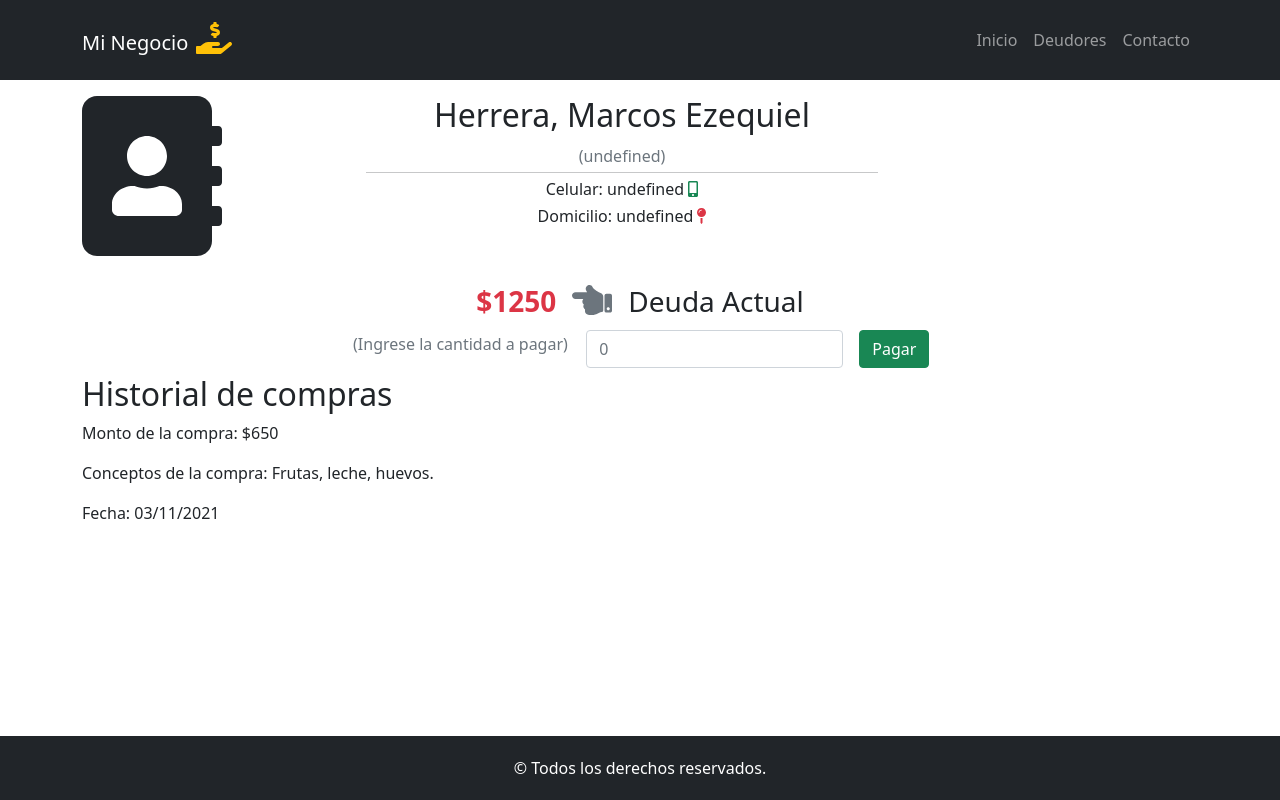
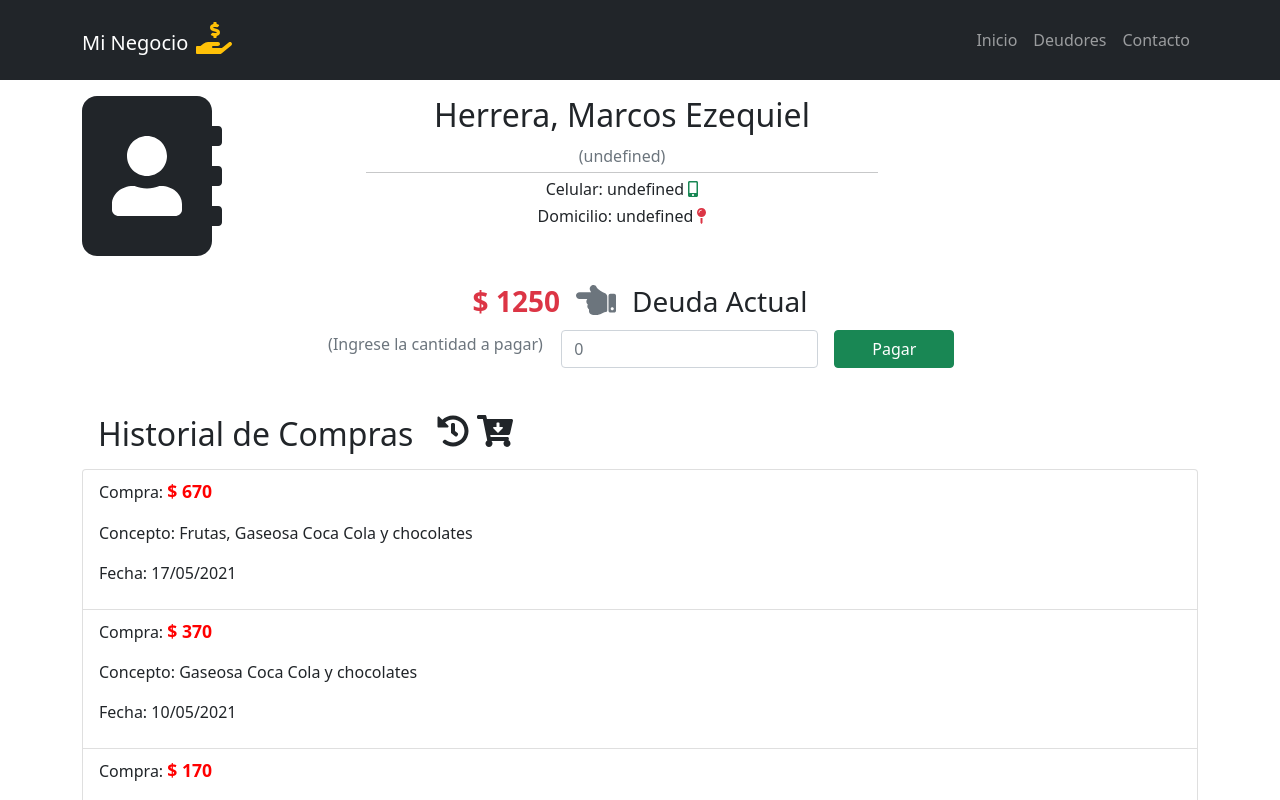
Before and after one commit to marcosihe/react-sdd, a React (Create React App) app: page /deudores/detalles/1 in a window 1280 px wide. Shown: the top 800 px of the page. Built offline with nearby package versions, Linux system fonts and the light colour scheme; data requests are answered from the project's data file.

Commit message:
Agregar maquetado del historial de compras y refactorizar estilos de CustomerDetails

```diff
--- a/db.json
+++ b/db.json
@@ -10,15 +10,21 @@
       "history": {
         "operation_1": {
           "debt": 120,
-          "concept": "Frutas: bananas y naranjas"
+          "concept": "Frutas: bananas y naranjas",
+          "date": "",
+          "id": 1
         },
         "operation_2": {
           "debt": 620,
-          "concept": "Frutas, leche y 1 bandeja de huevos"
+          "concept": "Frutas, leche y 1 bandeja de huevos",
+          "date": "",
+          "id": 2
         },
         "operation_3": {
           "debt": 370,
-          "concept": "Frutas, Gaseosa Coca Cola y chocolates"
+          "concept": "Frutas, Gaseosa Coca Cola y chocolates",
+          "date": "",
+          "id": 3
         }
       },
       "id": 1
@@ -33,15 +39,21 @@
       "history": {
         "operation_1": {
           "debt": 220,
-          "concept": "Coca Cola"
+          "concept": "Coca Cola",
+          "date": "",
+          "id": 1
         },
         "operation_2": {
           "debt": 120,
-          "concept": "Leche"
+          "concept": "Leche",
+          "date": "",
+          "id": 2
         },
         "operation_3": {
           "debt": 700,
-          "concept": "Fernet"
+          "concept": "Fernet",
+          "date": "",
+          "id": 3
         }
       },
       "id": 2
@@ -56,104 +68,18 @@
       "history": {
         "operation_1": {
           "debt": 300,
-          "concept": "Frutas y verduras"
+          "concept": "Frutas y verduras",
+          "date": "",
+          "id": 1
         },
         "operation_2": {
           "debt": 600,
-          "concept": "Salame, queso, aceitunas y pre-pizzas"
+          "concept": "Salame, queso, aceitunas y pre-pizzas",
+          "date": "",
+          "id": 2
         }
       },
       "id": 3
-    },
-    {
-      "name": "Marcos Ezequiel",
-      "lastName": "Herrera",
-      "nickName": "maicos",
-      "phoneNumber": "3816703322",
-      "currentDebt": 0,
-      "address": "General Paz 544",
-      "history": {},
-      "id": 4
-    },
-    {
-      "name": "Lucia",
-      "lastName": "Salgado",
-      "nickName": "Chicha",
-      "phoneNumber": "3815126595",
-      "currentDebt": 0,
-      "address": "Mario Bravo 1612",
-      "history": {},
-      "id": 5
-    },
-    {
-      "name": "Pedro",
-      "lastName": "Iramain",
-      "nickName": "Pepe",
-      "phoneNumber": "3813524516",
-      "currentDebt": 0,
-      "address": "Honduras 1205",
-      "history": {},
-      "id": 6
-    },
-    {
-      "name": "Jose",
-      "lastName": "Lopez",
-      "nickName": "Caña",
-      "phoneNumber": "3815529297",
-      "currentDebt": 0,
-      "address": "Mario Bravo 644, San Miguel de Tucumán, Tucumán, Argentina.",
-      "history": {},
-      "id": 7
-    },
-    {
-      "name": "Estela",
-      "lastName": "Carmen",
-      "nickName": "Porota",
-      "phoneNumber": "3813211258",
-      "currentDebt": 0,
-      "address": "Pje sin nombre 1234",
-      "history": {},
-      "id": 8
-    },
-    {
-      "name": "Florencia",
-      "lastName": "Padilla",
-      "nickName": "Flopi",
-      "phoneNumber": "3816554488",
-      "currentDebt": 0,
-      "address": "Maipu 405",
-      "history": {},
-      "id": 9
-    },
-    {
-      "name": "Sofia",
-      "lastName": "Ferrazzano",
-      "nickName": "Sofi",
-      "phoneNumber": "3816224488",
-      "currentDebt": 0,
-      "address": "Belgrano 1451",
-      "history": {},
-      "id": 10
-    },
-    {
-      "name": "Lucas",
-      "lastName": "Carrizo",
-      "nickName": "",
-      "phoneNumber": "3816784896",
-      "currentDebt": 0,
-      "address": "Cuba 230",
-      "history": {},
-      "id": 11
-    },
-    {
-      "name": "Carla",
-      "lastName": "Romano",
-      "nickName": "",
-      "phoneNumber": "3816122598",
-      "currentDebt": 0,
-      "address": "",
-      "history": {},
-      "id": 12
     }
   ]
 }
--- a/src/components/CurrentDebt.jsx
+++ b/src/components/CurrentDebt.jsx
@@ -9,7 +9,7 @@ const CurrentDebt = ({ currentDebt }) => {
   return (
     <section className={styles.currentDebtContainer}>
       <div className={styles.amountContainer}>
-        <div className={styles.debtAmount}>${currentDebt}</div>
+        <div className={styles.debtAmount}>$ {currentDebt}</div>
         <FontAwesomeIcon
           icon={faHandPointLeft}
           className={styles.handPointLeftIcon}
--- a/src/components/CustomerDetails.jsx
+++ b/src/components/CustomerDetails.jsx
@@ -5,6 +5,7 @@ import { Container } from "react-bootstrap";
 import styles from "../css/CustomerDetails.module.css";
 import CurrentDebt from "./CurrentDebt";
 import CustomerData from "./CustomerData";
+import ShoppingHistory from "./ShoppingHistory";
 
 const CustomerDetails = () => {
   return (
@@ -17,12 +18,7 @@ const CustomerDetails = () => {
         <CustomerData className={styles.customerData} />
       </section>
       <CurrentDebt/>
-      <section>
-        <h2>Historial de compras</h2>
-        <p>Monto de la compra: $650</p>
-        <p>Conceptos de la compra: Frutas, leche, huevos.</p>
-        <p>Fecha: 03/11/2021</p>
-      </section>
+      <ShoppingHistory/>
     </Container>
   );
 };
--- /dev/null
+++ b/src/components/ShoppingHistory.jsx
@@ -0,0 +1,20 @@
+import React from "react";
+import ShoppingHistoryList from "./ShoppingHistoryList";
+import styles from "../css/ShoppingHistory.module.css";
+import { FontAwesomeIcon } from "@fortawesome/react-fontawesome";
+import { faCartArrowDown, faHistory } from "@fortawesome/free-solid-svg-icons";
+
+const ShoppingHistory = () => {
+  return (
+    <section>
+      <div className={styles.ShoppingHistoryTitleContainer}>
+        <h2 className={styles.shoppingHistoryTitle}>Historial de Compras</h2>
+        <FontAwesomeIcon icon={faHistory} className={styles.shoppingHistoryIcon} />
+        <FontAwesomeIcon icon={faCartArrowDown} className={styles.shoppingHistoryIcon} />
+      </div>
+      <ShoppingHistoryList />
+    </section>
+  );
+};
+
+export default ShoppingHistory;
--- /dev/null
+++ b/src/components/ShoppingHistoryList.jsx
@@ -0,0 +1,43 @@
+import React from 'react'
+import { ListGroup } from 'react-bootstrap'
+import styles from '../css/ShoppingHistoryList.module.css'
+
+const ShoppingHistoryList = (props) => {
+    //const { shoppingHistoryList } = props;
+    // Arreglo de prueba
+    const shoppingHistoryList = [
+        {
+            debt: 670,
+            concept: "Frutas, Gaseosa Coca Cola y chocolates",
+            date: "17/05/2021",
+            id: 1
+          },
+          {
+            debt: 370,
+            concept: "Gaseosa Coca Cola y chocolates",
+            date: "10/05/2021",
+            id: 2
+          },
+          {
+            debt: 170,
+            concept: "chocolates",
+            date: "04/05/2021",
+            id: 3
+          }
+    ];
+    return (
+        <ListGroup>
+            {
+                shoppingHistoryList.map( (item) => (
+                    <ListGroup.Item key={item.id}>
+                        <p>Compra: <span className={styles.itemAmount}>$ {item.debt}</span></p>
+                        <p>Concepto: {item.concept}</p>
+                        <p>Fecha: {item.date}</p>
+                    </ListGroup.Item>
+                ) )
+            }
+        </ListGroup>
+    )
+}
+
+export default ShoppingHistoryList
--- a/src/css/CurrentDebt.module.css
+++ b/src/css/CurrentDebt.module.css
@@ -14,6 +14,8 @@
     flex-direction: column;
     justify-content: center;
     align-content: center;
+
+    margin-bottom: 1.5rem;
 }
 
 .currentDebtForm {
@@ -44,6 +46,7 @@
 
 .payButton {
     margin-left: 1rem;
+    width: 7.5rem;
 }
 
 .payForm {
--- /dev/null
+++ b/src/css/ShoppingHistory.module.css
@@ -0,0 +1,14 @@
+.shoppingHistoryTitle {
+    margin: 1rem;
+}
+
+.shoppingHistoryIcon {
+    font-size: 2rem;
+    margin-top: 1rem;
+    margin-bottom: 1rem;
+    margin-left: 0.5rem;
+}
+
+.ShoppingHistoryTitleContainer {
+    display: flex;
+}
--- /dev/null
+++ b/src/css/ShoppingHistoryList.module.css
@@ -0,0 +1,5 @@
+.itemAmount {
+    font-size: 1.1rem;
+    font-weight: bold;
+    color: red;
+}
```
